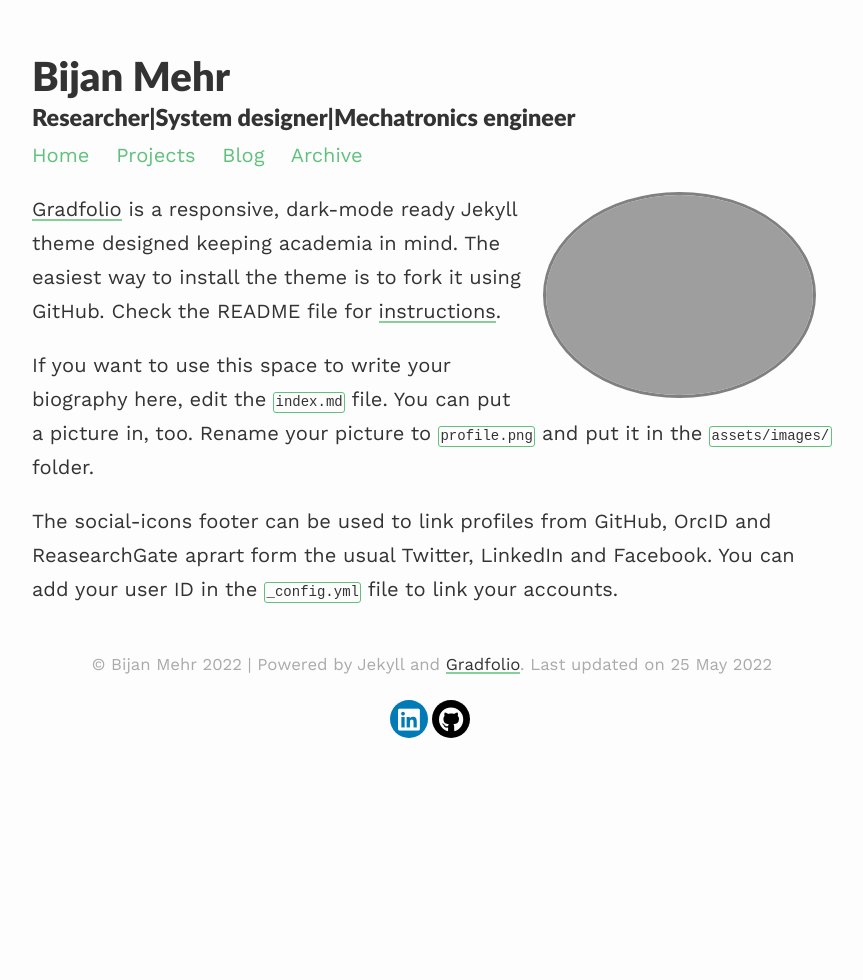
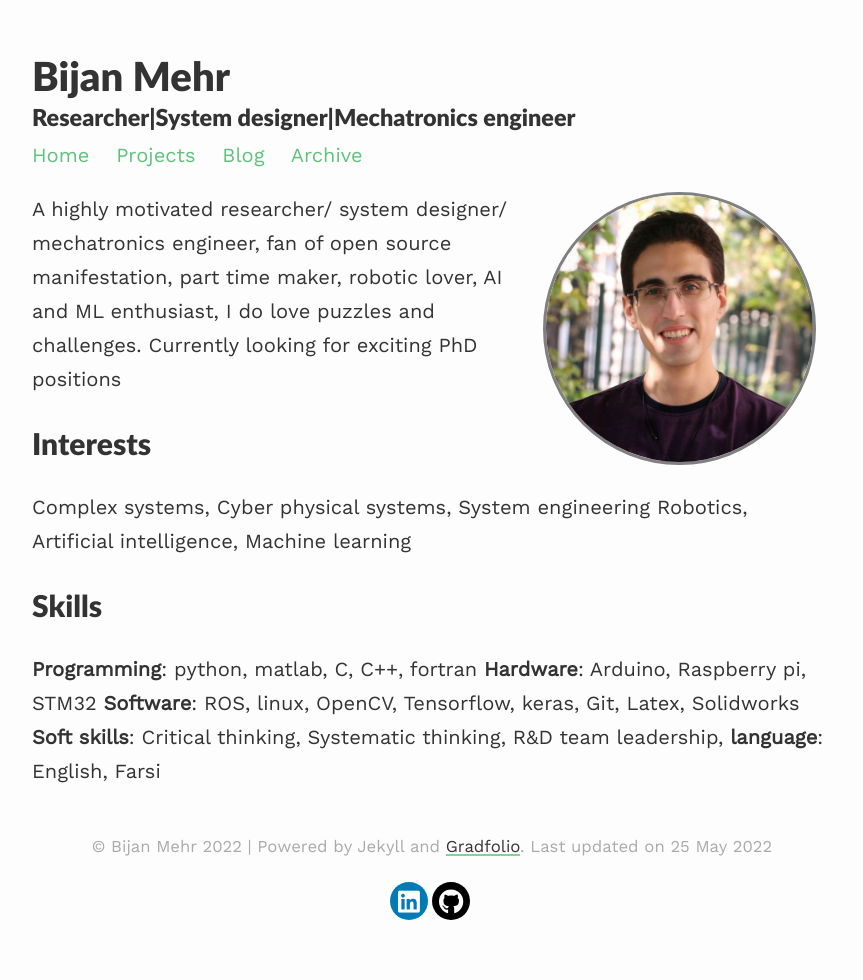
Before and after one commit to bijanmehr/bijanmehr.github.io, a Jekyll site: the page built from index.md, in a window 1280 px wide. Shown: the whole page, without its empty margins (208-1071 px from the left). Built offline with Jekyll 4.4.1, drawn with Linux system fonts in a browser that asks for light colours; nearby versions of some CDN libraries.

Commit message:
update_about_page

```diff
--- a/index.md
+++ b/index.md
@@ -3,12 +3,19 @@ layout: about
 permalink: /
 profile:
   align: right
-  image: profile.png
+  image: profile.jpg
 published: true
 ---
 
-[Gradfolio](https://github.com/jitinnair1/gradfolio){:target="_blank"} is a responsive, dark-mode ready Jekyll theme designed keeping academia in mind. The easiest way to install the theme is to fork it using GitHub. Check the README file for [instructions](https://github.com/jitinnair1/gradfolio#installation){:target="_blank"}.
+A highly motivated researcher/ system designer/ mechatronics engineer, fan of open source manifestation, part time maker, robotic lover, AI and ML enthusiast, I do love puzzles and challenges. Currently looking for exciting PhD positions
 
-If you want to use this space to write your biography here, edit the `index.md` file. You can put a picture in, too. Rename your picture to `profile.png` and put it in the `assets/images/` folder.
+## Interests
+Complex systems, Cyber physical systems, System engineering
+Robotics, Artificial intelligence, Machine learning
 
-The social-icons footer can be used to link profiles from GitHub, OrcID and ReasearchGate aprart form the usual Twitter, LinkedIn and Facebook. You can add your user ID in the `_config.yml` file to link your accounts.
+## Skills
+**Programming**: python, matlab, C, C++, fortran
+**Hardware**: Arduino, Raspberry pi, STM32
+**Software**: ROS, linux, OpenCV, Tensorflow, keras, Git, Latex, Solidworks
+**Soft skills**: Critical thinking, Systematic thinking, R&D team leadership,
+**language**: English, Farsi
```
